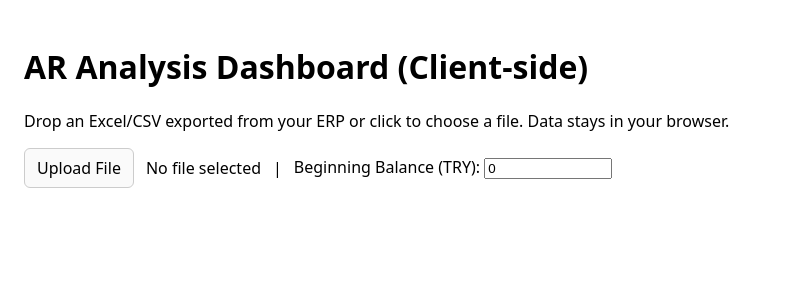
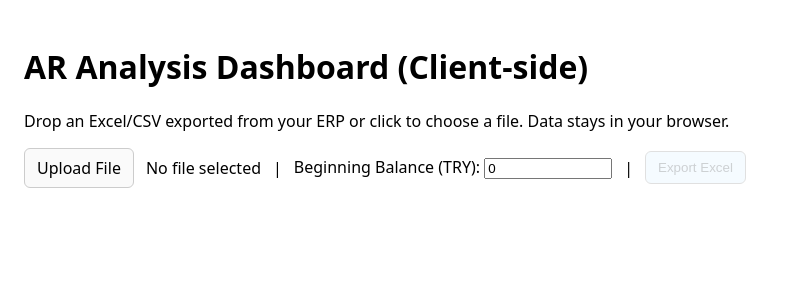
Before and after one commit to apaperboard/Customer-Risk-Assessment-Google-APPs-Code, a React (Vite) app in the folder ar-dashboard-spa/: page / in a window 1280 px wide. Shown: the top 300 px of the page, without its empty margins (0-785 px from the left). Built offline with nearby package versions, Linux system fonts and the light colour scheme.

Commit message:
feat(spa): show Export Excel button (disabled until data) and implement XLSX export

```diff
--- a/ar-dashboard-spa/src/App.tsx
+++ b/ar-dashboard-spa/src/App.tsx
@@ -29,6 +29,49 @@ export default function App() {
     return analyze(model.invoices, model.payments, start, bb)
   }, [upload, beginBal])
 
+  const exportToExcel = () => {
+    if (!result || 'error' in result) return
+    const wb = XLSX.utils.book_new()
+
+    const metricsRows = result.metrics.map(m => ({ Metric: m.label, Value: m.value, Assessment: m.assess }))
+    const wsMetrics = XLSX.utils.json_to_sheet(metricsRows)
+    XLSX.utils.book_append_sheet(wb, wsMetrics, 'Metrics')
+
+    const agingLabels = ['0-30 days','31-60 days','61-90 days','91+ days']
+    const agingRows = agingLabels.map((lbl, i) => ({ Bucket: lbl, Outstanding: result.aging[i] }))
+    const wsAging = XLSX.utils.json_to_sheet(agingRows)
+    XLSX.utils.book_append_sheet(wb, wsAging, 'Aging')
+
+    const analysisRows = result.invoices.map(inv => {
+      const closing = inv.paid && inv.closingDate ? inv.closingDate : null
+      const daysToPay = closing ? Math.round(((+closing) - (+inv.invoiceDate))/86400000) : ''
+      const dueDate = new Date(+inv.invoiceDate + inv.term*86400000)
+      const daysAfterDue = typeof daysToPay === 'number' ? (daysToPay - inv.term) : ''
+      const fmtDate = (d: Date | null) => d ? new Date(d).toLocaleDateString() : ''
+      return {
+        'Invoice Date': fmtDate(inv.invoiceDate),
+        'Invoice No': inv.invoiceNum || '',
+        'Type': inv.type || '',
+        'Amount': inv.amount,
+        'Closing Date': fmtDate(closing as any),
+        'Term (Days)': inv.term,
+        'Due Date': inv.paid ? fmtDate(dueDate) : '',
+        'Days to Pay': typeof daysToPay === 'number' ? daysToPay : '',
+        'Days After Due': typeof daysAfterDue === 'number' ? daysAfterDue : '',
+        'Remaining': inv.remaining,
+      }
+    })
+    const wsAnalysis = XLSX.utils.json_to_sheet(analysisRows)
+    XLSX.utils.book_append_sheet(wb, wsAnalysis, 'Analysis')
+
+    const trendRows = result.months.map(m => ({ Month: new Date(m.dt).toLocaleDateString(), 'Avg Days to Pay': m.avg }))
+    const wsTrend = XLSX.utils.json_to_sheet(trendRows)
+    XLSX.utils.book_append_sheet(wb, wsTrend, 'Trend')
+
+    const base = upload?.filename ? upload.filename.replace(/\.[^.]+$/, '') : 'export'
+    XLSX.writeFile(wb, `${base}-ar-analysis.xlsx`)
+  }
+
   return (
     <div style={{ fontFamily: 'system-ui, sans-serif', padding: 16 }}>
       <h1>AR Analysis Dashboard (Client-side)</h1>
@@ -44,6 +87,15 @@ export default function App() {
         <span>{upload ? upload.filename : 'No file selected'}</span>
         <div>|</div>
         <label>Beginning Balance (TRY): <input value={beginBal} onChange={e => setBeginBal(e.target.value)} style={{ width: 120 }} /></label>
+        <div>|</div>
+        <button
+          onClick={exportToExcel}
+          title="Export analysis to Excel"
+          disabled={!result || ('error' in (result as any))}
+          style={{ border: '1px solid #ccc', padding: '8px 12px', borderRadius: 6, cursor: (!result || ('error' in (result as any))) ? 'not-allowed' : 'pointer', background: '#f0f9ff', opacity: (!result || ('error' in (result as any))) ? 0.6 : 1 }}
+        >
+          Export Excel
+        </button>
       </div>
 
       {result && 'error' in result && (
```
